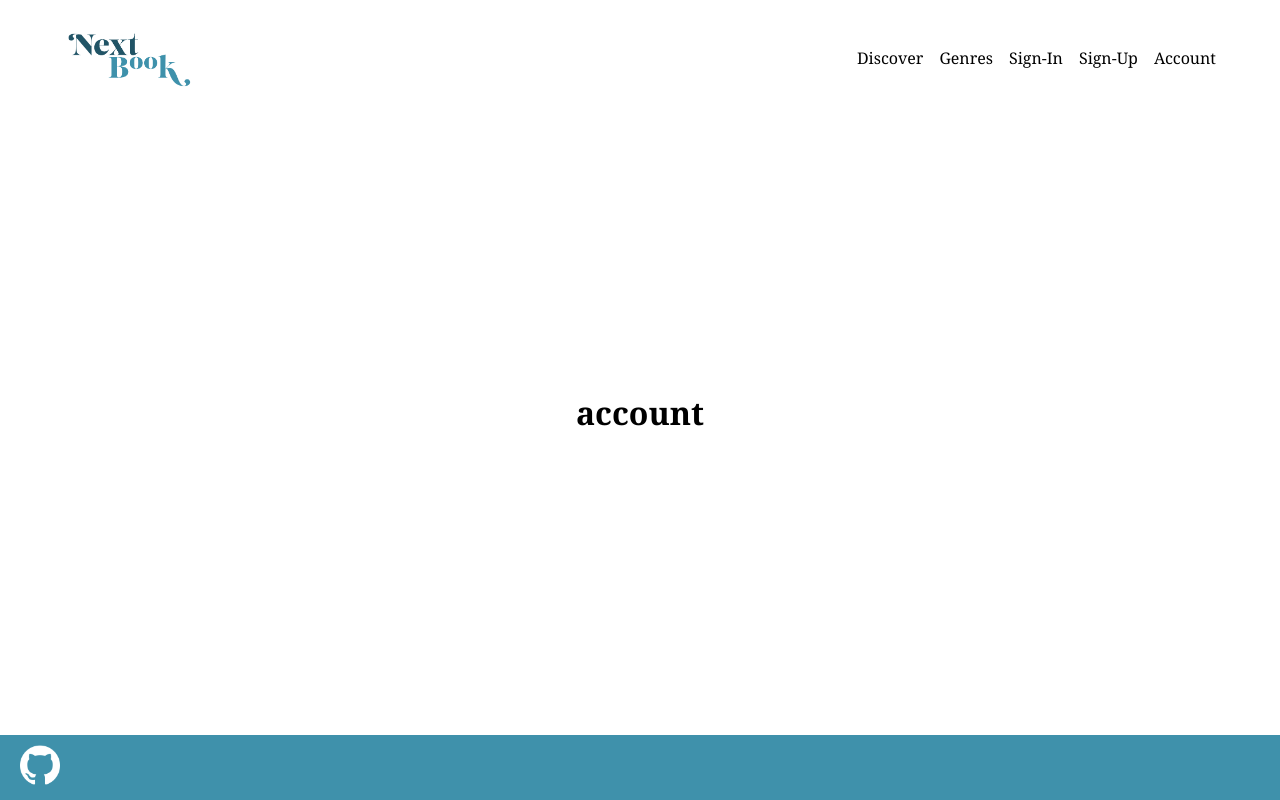
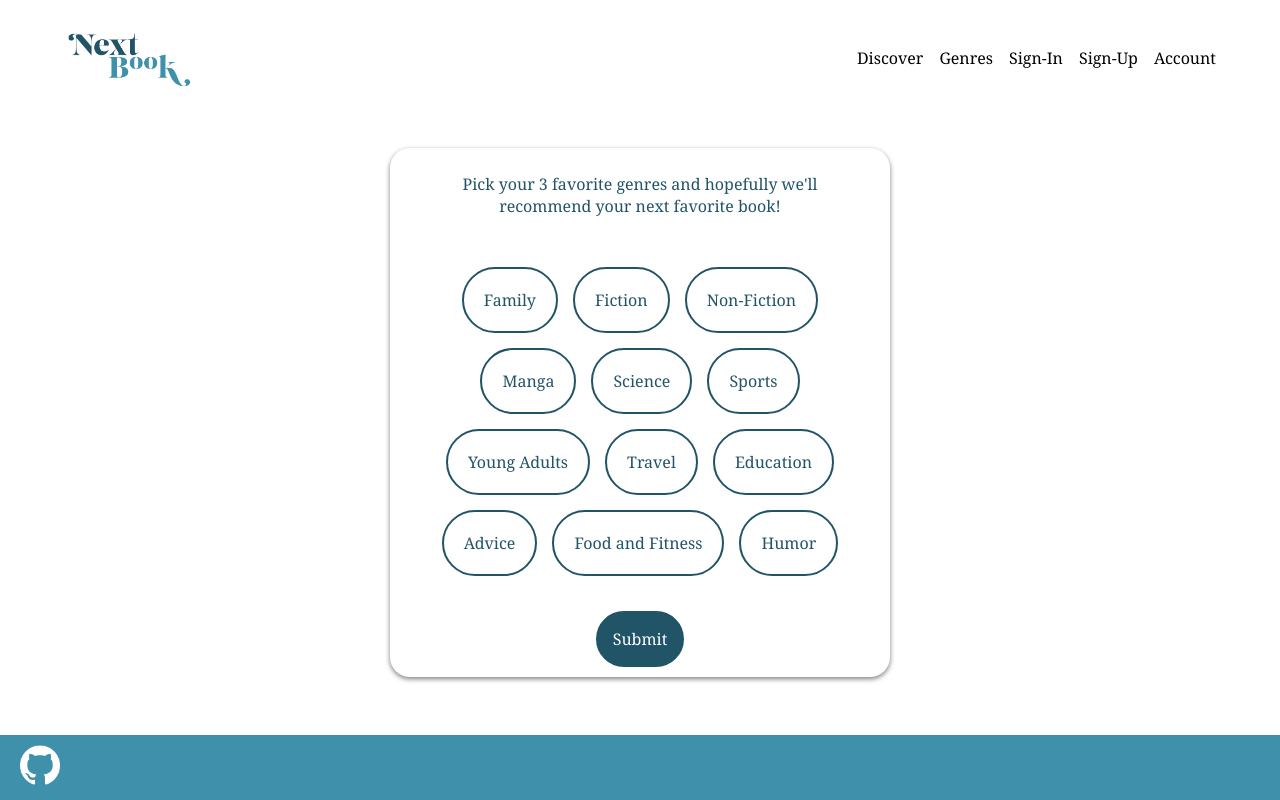
Before and after one commit to christinab980/bookProject, a React (Vite) app in the folder react-ui/: page /account in a window 1280 px wide. Built offline with nearby package versions, Linux system fonts and the light colour scheme; no server answers.

Commit message:
Feature account view (#19)
* rebasing

* updated modal and account view

* updating modal

* adding class on modal

```diff
--- a/react-ui/index.css
+++ b/react-ui/index.css
@@ -93,13 +93,14 @@ a {
   margin: 5% 30px;
 }
 
-.genre-buttons a {
+.genre-buttons button {
   padding: 20px;
   background-color: #fff;
   color: #215466;
   border: 2px solid #215466;
   border-radius: 50px;
   cursor: pointer;
+  font-size: 1rem;
 }
 
 .genre-buttons-heading {
@@ -366,23 +367,46 @@ form a {
   min-height: 350px;
 }
 
-/* .form-a:after, .y-navs a:after {
-  content: "" ;
-  position: absolute;
-  background-color: #215466;
-  height: 3px;
-  width: 0;
-  left: 0;
-  bottom: 10px;
-  transition: .3s;
-}
-
-.form-a:hover:after, .y-navs a:hover:after {
-  width: 100%;
-} */
-
 .form-button {
   display: flex;
   justify-content: center;
   align-items: center;
 }
+
+/* modal styles */
+
+.modal-container {
+  width: 500px;
+  box-shadow: 0 2px 5px 0 rgba(0, 0, 0, .5);
+  border-radius: 20px;
+  display: flex;
+  flex-direction: column;
+}
+
+.modal-heading {
+  font-weight: 300;
+  color: #215466;
+  text-align: center;
+  margin: 5%;
+}
+
+.modal-button {
+  justify-content: center;
+  align-items: center;
+  display: flex;
+  margin: 2%;
+}
+
+.modal-button button{
+  padding: 15px;
+  background-color:#215466;
+  color: #fff;
+  border: 2px solid #215466;
+  border-radius: 50px;
+  cursor: pointer;
+  font-size: 1rem;
+}
+.genre-buttons button.active{
+  background-color: #215466;
+  color: #fff;
+}
--- a/react-ui/src/components/button.jsx
+++ b/react-ui/src/components/button.jsx
@@ -19,6 +19,8 @@ const Button = ({bookRank, url, book}) => {
     const [ favorite, setFavoriteCheckBox ] = useState(false);
     const [ haveReadCheckBox, setHaveReadCheckBox ] = useState(false);
     const [ loggedIn, setLoggedIn] = useState(false);
+
+
 
     function handleOptions() {
         setOpenDropDown(!openDropDown)
--- a/react-ui/src/components/genreButtons.jsx
+++ b/react-ui/src/components/genreButtons.jsx
@@ -1,93 +1,98 @@
-import React from 'react';
+import React, {useState} from 'react';
 import { useDispatch } from 'react-redux';
 import { setGenreRecommendations } from "../features/genreTable"
 
 const Genre = () => {
+    const [btnClicked, setBtnClicked] = useState(false);
+    const [isActive, setIsActive] = useState("")
 
-    let dispatch = useDispatch()
+    let dispatch = useDispatch();
 
-    function handleGenre(e) {
-        let category = e.target.getAttribute("data-attribute")
+    function handleGenre(clickedGenre) {
+        setBtnClicked(true)
+        setIsActive(clickedGenre)
+
+        let category = clickedGenre
         dispatch(setGenreRecommendations(category))
-        console.log(category)
+        console.log(isActive)
     }
+
 
     return (
         <>
-            <h2 className='y-wrap genre-buttons-heading'>Popular Genres</h2>
             <div className="genre-buttons">
-                <a
-                    onClick={handleGenre}
-                    data-attribute="family"
-                    href='genres'>
+                <button
+                    onClick={() => handleGenre("family")}
+                    className={isActive === "family" ? "active" : " "}
+                    data-attribute="family" >
                         Family
-                </a>
-                <a
-                    onClick={handleGenre}
-                    href='/genres'
+                </button>
+                <button
+                    onClick={() => handleGenre("fiction")}
+                    className={isActive === "fiction" ? "active" : " "}
                     data-attribute="fiction">
                         Fiction
-                </a>
-                <a
-                    onClick={handleGenre}
-                    href='/genres'
+                </button>
+                <button
+                    onClick={() => handleGenre("non-fiction")}
+                    className={isActive === "non-fiction" ? "active" : " "}
                     data-attribute="non-fiction">
                         Non-Fiction
-                </a>
-                <a
-                    onClick= {handleGenre}
-                    href='/genres'
+                </button>
+                <button
+                    onClick={() => handleGenre("manga")}
+                    className={isActive === "manga" ? "active" : " "}
                     data-attribute="manga">
                         Manga
-                </a>
-                <a
-                    onClick= {handleGenre}
-                    href='/genres'
+                </button>
+                <button
+                    onClick={() => handleGenre("science")}
+                    className={isActive === "science" ? "active" : " "}
                     data-attribute="science">
                         Science
-                </a>
-                <a
-                    onClick= {handleGenre}
-                    href='/genres'
+                </button>
+                <button
+                    onClick={() => handleGenre("sports")}
+                    className={isActive === "sports" ? "active" : " "}
                     data-attribute="sports">
                         Sports
-                </a>
-                <a
-                    onClick= {handleGenre}
-                    href='/genres'
+                </button>
+                <button
+                    onClick={() => handleGenre("young-adults")}
+                    className={isActive === "young-adults" ? "active" : " "}
                     data-attribute="young-adults">
                         Young Adults
-                </a>
-                <a
-                    onClick= {handleGenre}
-                    href='/genres'
+                </button>
+                <button
+                    onClick={() => handleGenre("travel")}
+                    className={isActive === "travel" ? "active" : " "}
                     data-attribute="travel">
                         Travel
-                </a>
-                <a
-                    onClick= {handleGenre}
-                    href='/genres'
+                </button>
+                <button
+                    onClick={() => handleGenre("education")}
+                    className={isActive === "education" ? "active" : " "}
                     data-attribute="education">
                         Education
-                </a>
-                <a
-                    onClick= {handleGenre}
-                    href='/genres'
+                </button>
+                <button
+                    onClick={() => handleGenre("paperback-advice")}
+                    className={isActive === "paperback-advice" ? "active" : " "}
                     data-attribute="paperback-advice">
                         Advice
-                </a>
-                <a
-                    onClick= {handleGenre}
-                    href='/genres'
+                </button>
+                <button
+                    onClick={() => handleGenre("food-and-fitness")}
+                    className={isActive === "food-and-fitness" ? "active" : " "}
                     data-attribute="food-and-fitness">
                         Food and Fitness
-                </a>
-                <a
-                    onClick= {handleGenre}
-                    href='/genres'
+                </button>
+                <button
+                    onClick={() => handleGenre("humor")}
+                    className={isActive === "humor" ? "active" : " "}
                     data-attribute="humor">
                         Humor
-                </a>
+                </button>
             </div>
         </>
     )
--- a/react-ui/src/components/modal.jsx
+++ b/react-ui/src/components/modal.jsx
@@ -1,11 +1,23 @@
-import React from 'react';
+import React, { useState } from 'react';
 import GenreButtons from "./genreButtons"
 
-const Modal = (action) => {
+const Modal = () => {
+
+    const [showAccountPage, setShowAccountPage] = useState(false);
+
+    function handleGenreRecommendation() {
+        setShowAccountPage(true)
+
+    }
+
     return (
         <>
-            <div>
+            <div className='modal-container'>
+                <h4 className='modal-heading'>Pick your 3 favorite genres and hopefully we'll recommend your next favorite book!</h4>
                 <GenreButtons />
+                <div  className='modal-button'>
+                    <button onClick={handleGenreRecommendation}> Submit</button>
+                </div>
             </div>
         </>
     )
--- a/react-ui/src/views/account.jsx
+++ b/react-ui/src/views/account.jsx
@@ -3,6 +3,7 @@ import axios from "axios";
 import { setFavorite } from "../features/favoritesSlice";
 import { username } from "../features/usernameSlice";
 import { useDispatch, useSelector } from "react-redux";
+import Modal from "../components/modal"
 
 const Account = () => {
     const dispatch = useDispatch();
@@ -31,7 +32,8 @@ const Account = () => {
         }
     }, [])
     return (
-        <h1>account</h1>
+
+        <Modal />
     )
 }
 
--- a/react-ui/src/views/landing.jsx
+++ b/react-ui/src/views/landing.jsx
@@ -15,6 +15,7 @@ const Landing = () => {
         <div className='landing-container'>
             <Book />
         </div>
+            <h2 className='y-wrap genre-buttons-heading'>Popular Genres</h2>
             <GenreButtons />
         </>
     )
```
